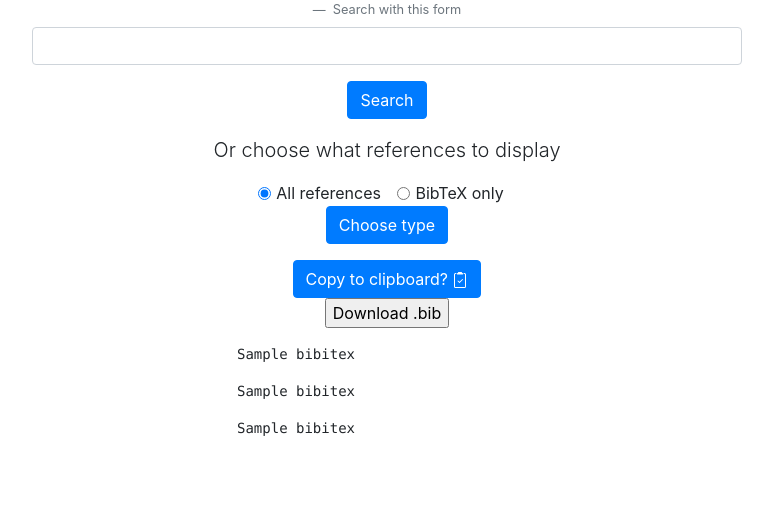
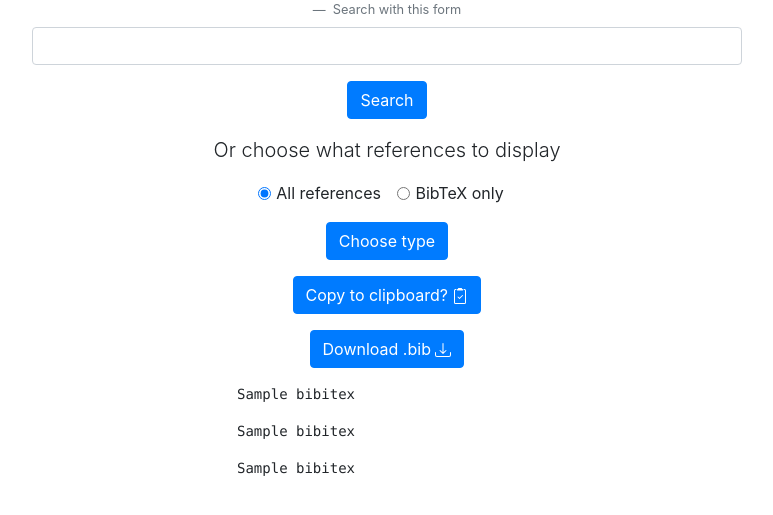
Before and after one commit to neoh-uni/ohtu-citecontroller, a Flask app: template src/templates/references.html in a window 1280 px wide. Shown: the part 204-719 px from the top of the page, without its empty margins (253-1026 px from the left). Run offline with Flask 3, Linux system fonts and the light colour scheme; the template is opened without the code that fills it: most values are stand-ins (such as "Sample title", 1, 10 or a date in 2020); some libraries are stand-ins or nearby versions.

Commit message:
Added boostarp5 style btn and svg to download .bib button

```diff
--- a/src/templates/references.html
+++ b/src/templates/references.html
@@ -54,11 +54,11 @@
         <input class="form-check-input" type="radio" name="radiobutton" id="bibitex" value="bibitext">
         <label class="form-check-label" for="inlineRadio2">BibTeX only</label>
       </div>
-
+      <p></p>
       <div class="form-group text-center">
         <input type="submit" class="btn btn-primary" value="Choose type">
       </div>
-
+      <p></p>
 
     </form>
     <style>
@@ -188,8 +188,15 @@
             d="M10.854 7.854a.5.5 0 0 0-.708-.708L7.5 9.793 6.354 8.646a.5.5 0 1 0-.708.708l1.5 1.5a.5.5 0 0 0 .708 0l3-3Z" />
         </svg>
       </button>
+      <p></p>
       <form action="/download_bib" method="post">
-        <input type="submit" class="download" id="download" value="Download .bib"></input>
+        <button type="submit" class="btn btn-primary" id="download">
+          Download .bib
+          <svg xmlns="http://www.w3.org/2000/svg" width="16" height="16" fill="currentColor" class="bi bi-download" viewBox="0 0 16 16">
+            <path d="M.5 9.9a.5.5 0 0 1 .5.5v2.5a1 1 0 0 0 1 1h12a1 1 0 0 0 1-1v-2.5a.5.5 0 0 1 1 0v2.5a2 2 0 0 1-2 2H2a2 2 0 0 1-2-2v-2.5a.5.5 0 0 1 .5-.5z"/>
+            <path d="M7.646 11.854a.5.5 0 0 0 .708 0l3-3a.5.5 0 0 0-.708-.708L8.5 10.293V1.5a.5.5 0 0 0-1 0v8.793L5.354 8.146a.5.5 0 1 0-.708.708l3 3z"/>
+          </svg>
+        </button>
       </form>
     </div>
 
```
Also changed, not shown: src/services/cite_service.py (line endings or trailing spaces).
